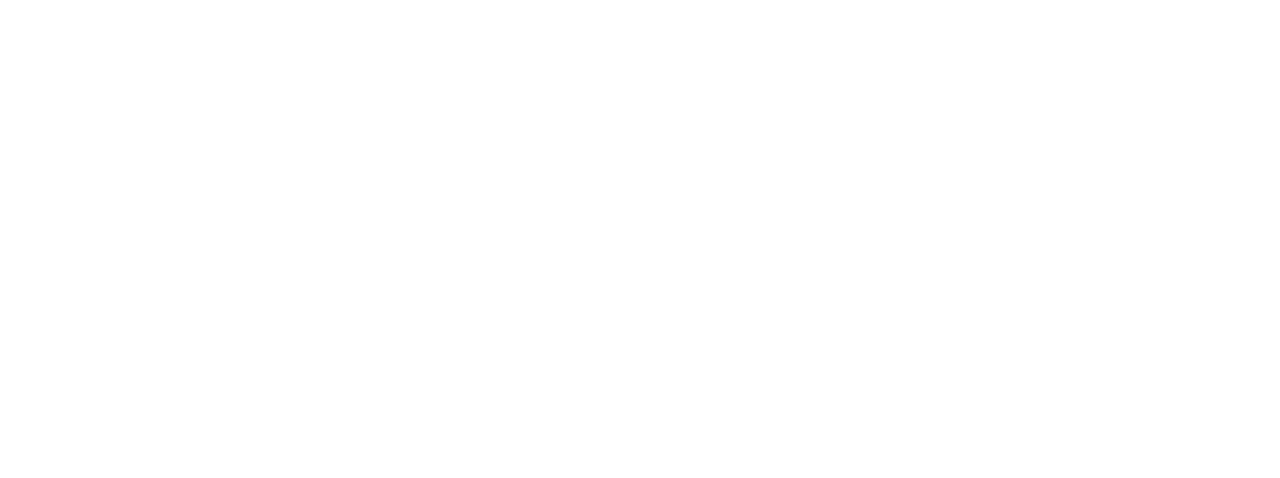
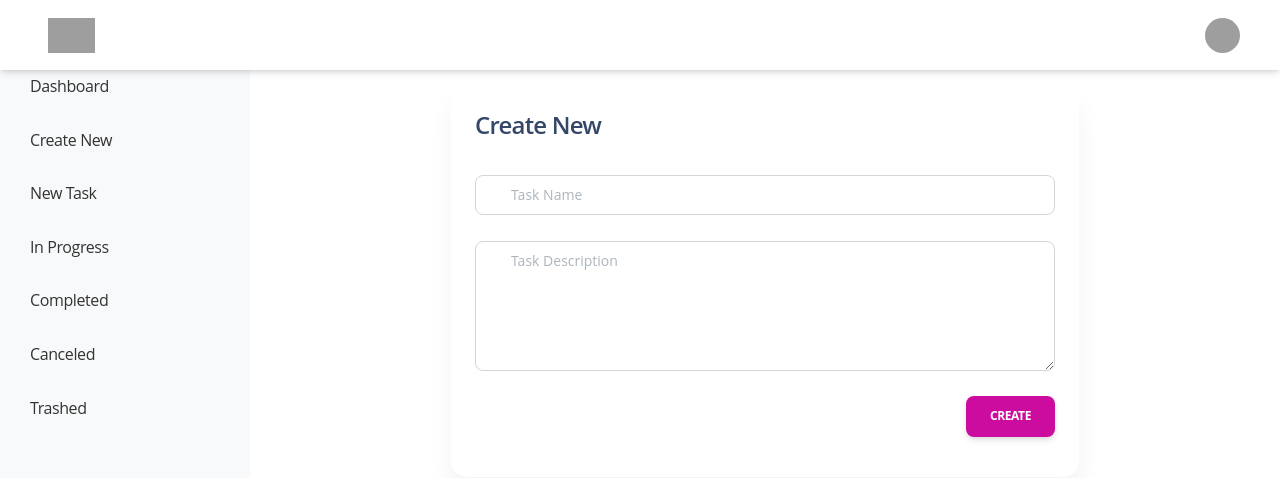
Before and after one commit to sohelsamy1/laravel-vuejs-crud-frontend, a Vue app: page /dashboard/create in a window 1280 px wide. Before the commit this address had no page. Shown: the top 478 px of the page. Built offline with nearby package versions, Linux system fonts and the light colour scheme; grey boxes are pictures that could not be loaded.

Commit message:
feat(dashboard): add CreateTask page and link from dashboard

```diff
--- /dev/null
+++ b/src/components/Task/CreateTask.vue
@@ -0,0 +1,33 @@
+<script setup>
+</script>
+
+<template>
+  <div class="content-body container-fluid">
+    <div class="d-flex justify-content-center row">
+      <div class="col-12 col-lg-8 col-sm-12 col-md-8 p-2">
+        <div class="card">
+          <div class="card-body">
+            <h4>Create New</h4>
+            <br />
+            <input
+              placeholder="Task Name"
+              class="form-control animated fadeInUp"
+              type="text"
+            />
+            <br />
+            <textarea
+              rows="5"
+              placeholder="Task Description"
+              class="form-control animated fadeInUp"
+              type="text"
+            ></textarea>
+            <br />
+            <button class="btn float-end btn-primary">
+              Create
+            </button>
+          </div>
+        </div>
+      </div>
+    </div>
+  </div>
+</template>
--- a/src/pages/DashboardPage.vue
+++ b/src/pages/DashboardPage.vue
@@ -60,10 +60,10 @@
     <i class="bi bi-speedometer2 side-bar-item-icon"></i>
     <span>Dashboard</span>
   </a>
-  <a href="#" class="side-bar-item mt-2">
-    <i class="bi bi-pencil-square side-bar-item-icon"></i>
-    <span>Create New</span>
-  </a>
+  <RouterLink :to="{ name: 'create' }" class="side-bar-item mt-2">
+      <i class="bi bi-pencil-square side-bar-item-icon"></i>
+      <span>Create New</span>
+  </RouterLink>
   <a href="#" class="side-bar-item mt-2">
     <i class="bi bi-list-ul side-bar-item-icon"></i>
     <span>New Task</span>
@@ -86,10 +86,10 @@
   </a>
 </div>
 
-<!-- Content -->
-<div class="content">
-  <p>Page content goes here...</p>
-</div>
+  <!-- Content -->
+  <div class="content">
+    <RouterView />
+  </div>
 
 </template>
 
--- a/src/router.js
+++ b/src/router.js
@@ -2,6 +2,7 @@
 import LoginPage from "./pages/LoginPage.vue";
 import RegistrationPage from "./pages/RegistrationPage.vue";
 import DashboardPage from "./pages/DashboardPage.vue";
+import CreateTask from "./components/Task/CreateTask.vue";
 
 const routes = [
   {
@@ -22,7 +23,15 @@
     path: "/dashboard",
     component: DashboardPage,
     name: "dashboard",
-  }
+    meta: { requiresAuth: true },
+    children: [
+       {
+        path: "create",
+        component: CreateTask,
+        name: "create",
+      },
+    ],
+    },
 ];
 
 const router = createRouter({
```
